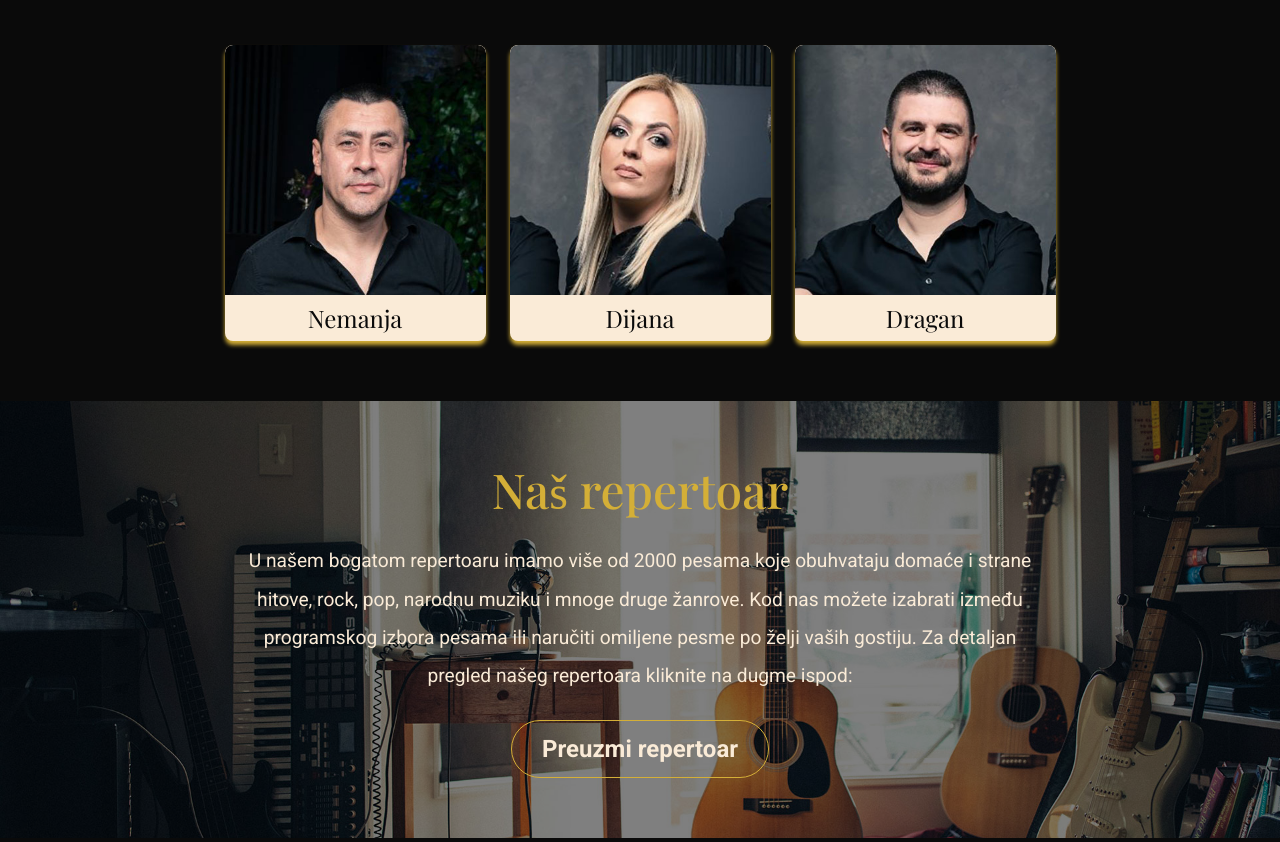
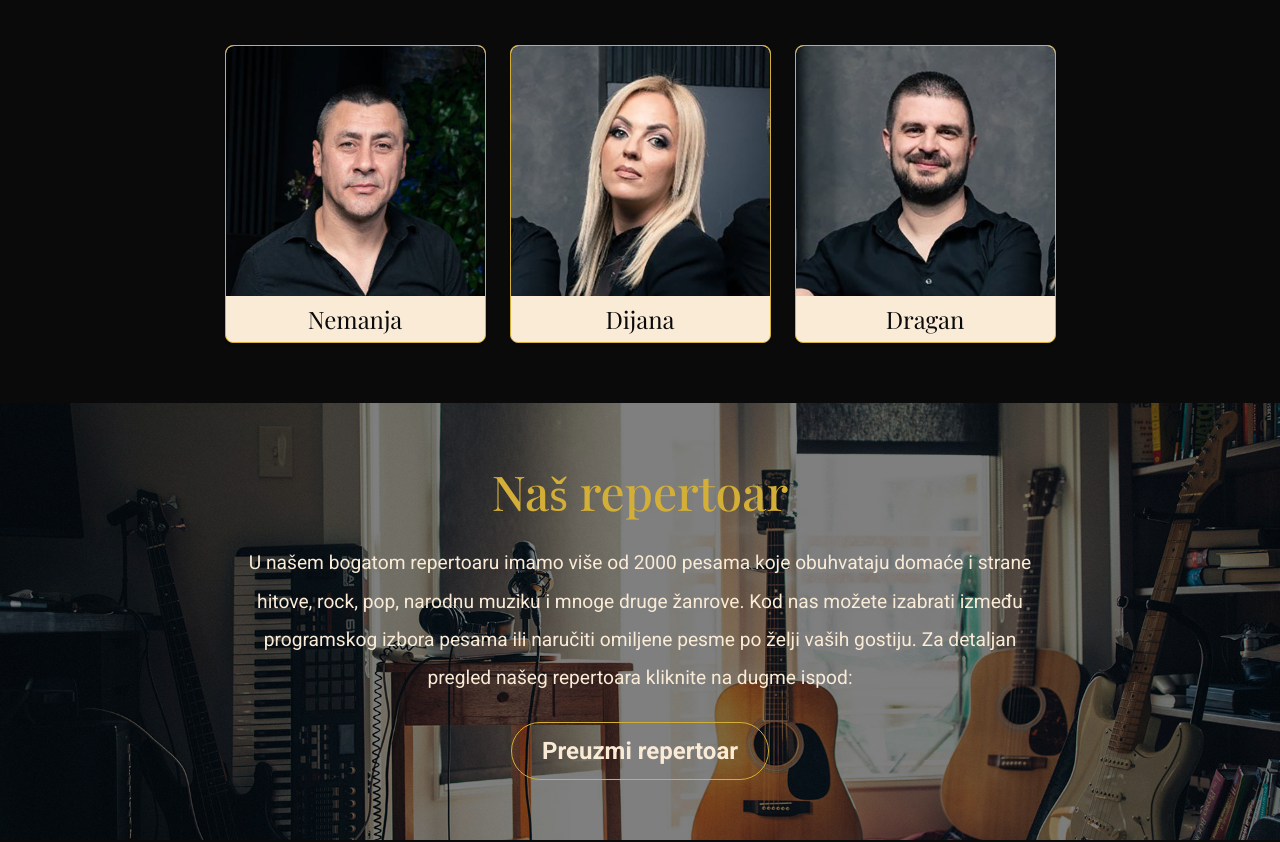
Before and after one commit to 21djordje/Nemanja, a plain HTML site: page index.html in a window 1280 px wide. Shown: the part 1137-1979 px from the top of the page. Drawn offline with nearby package versions, Linux system fonts and the light colour scheme; some packages are replaced by stand-ins of ours; no server answers; a script that the page names is missing; a web font is replaced by a local one.

Commit message:
update style.css

```diff
--- a/style.css
+++ b/style.css
@@ -356,7 +356,8 @@ h1.page-title {
 .clan-card {
   border-radius: 8px;
   background-color: var(--text-color);
-  box-shadow: 0px 4px 4px var(--primary-color);
+  box-shadow: 0px 2px 2px rgba(0, 0, 0, 0.2);
+  border: 1px solid var(--primary-color);
   transition: box-shadow 0.3s ease;
   position: relative;
   overflow: hidden;
```
